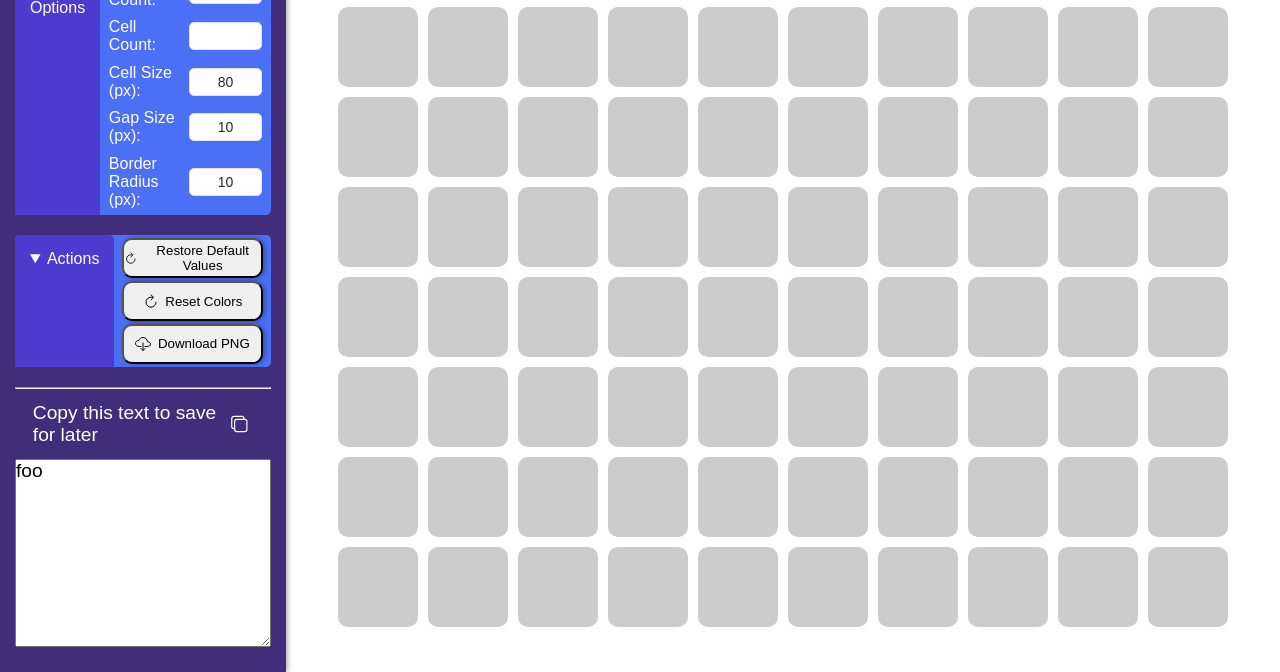
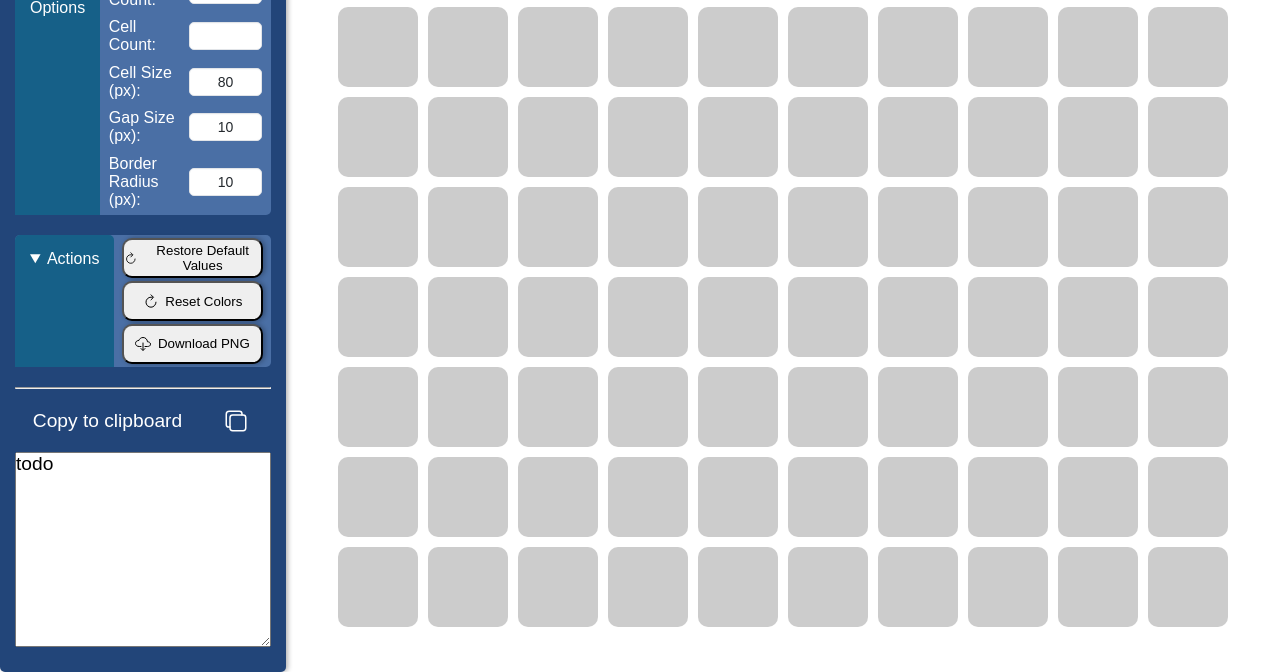
Before and after one commit to CraigMason19/Color-Codex, a website with bundled scripts: page index.html in a window 1280 px wide. Shown: the part 128-800 px from the top of the page. Built offline with nearby package versions, Linux system fonts and the light colour scheme.

Commit message:
Added new colors for website

```diff
--- a/CSS/constants.css
+++ b/CSS/constants.css
@@ -2,9 +2,13 @@
     --debug-outline: 2px solid darkcyan;
 
     --color-theme: #402E7A;
-
     --color-b: #4C3BCF;
     --color-c: #4B70F5;
+
+    --color-theme: #224579;
+    --color-b: #166088;
+    --color-c: #4a6fa5;
+
     --color-selection: #3DC2EC;
 
 
--- a/CSS/styles.css
+++ b/CSS/styles.css
@@ -34,6 +34,7 @@ body {
     display: flex;
     flex-direction: column;
     justify-content: space-start;
+    border-radius: 5px;
 }
 
 .header {
--- a/index.html
+++ b/index.html
@@ -76,11 +76,11 @@
         <hr class="side-panel-item">
 
         <div class="color-copy-container" id="copy-option-data">
-            <p>Copy this text to save for later</p>
+            <p>Copy to clipboard</p>
             <ion-icon name="copy-outline"></ion-icon>
         </div>
 
-        <textarea class="side-panel-item">foo</textarea>
+        <textarea class="side-panel-item">todo</textarea>
 
     </div>
 
```
